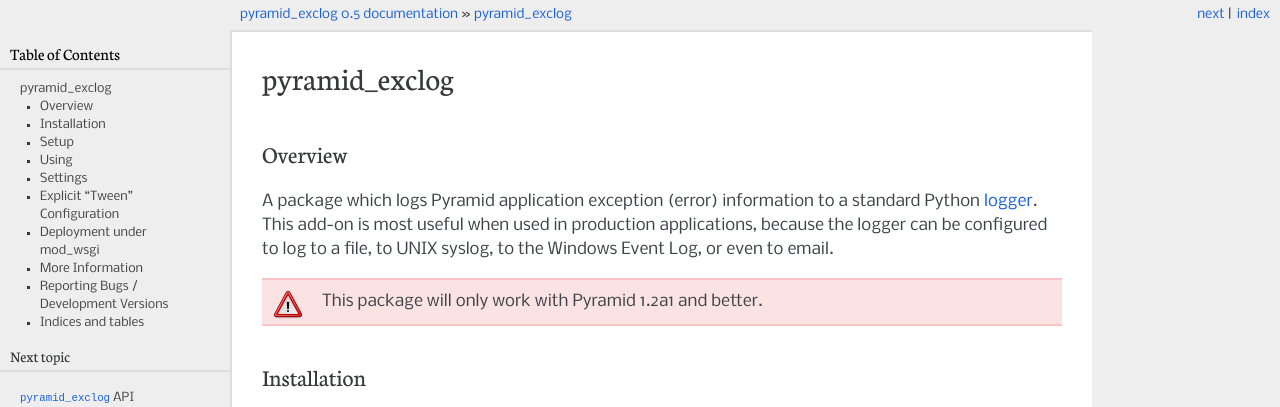
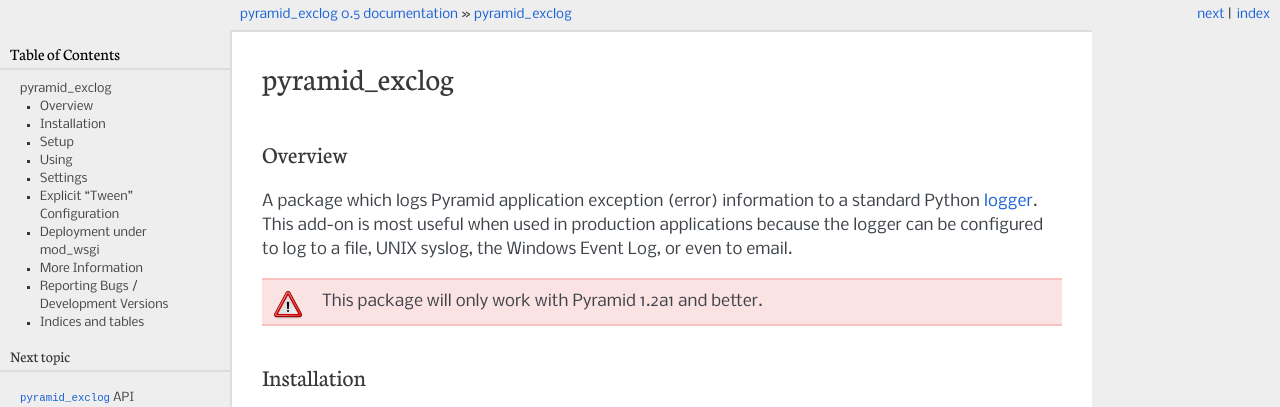
Before and after one commit to Pylons/pyramid_exclog, a Sphinx documentation site: the page built from docs/index.rst, in a window 1280 px wide and 900 px high. Shown: the top 407 px of the window. Built offline with Sphinx 7.4.7, drawn with Linux system fonts in a browser that asks for light colours; some of the changed text lies outside the part shown.

Commit message:
minor documentation tweaks

```diff
--- a/docs/index.rst
+++ b/docs/index.rst
@@ -6,8 +6,8 @@
 
 A package which logs Pyramid application exception (error) information to a
 standard Python :term:`logger`.  This add-on is most useful when used in
-production applications, because the logger can be configured to log to a
-file, to UNIX syslog, to the Windows Event Log, or even to email.
+production applications because the logger can be configured to log to a
+file, UNIX syslog, the Windows Event Log, or even to email.
 
 .. warning:: This package will only work with Pyramid 1.2a1 and better.
 
```
Also changed, not shown: other parts of docs/index.rst (+1 -1 lines).
